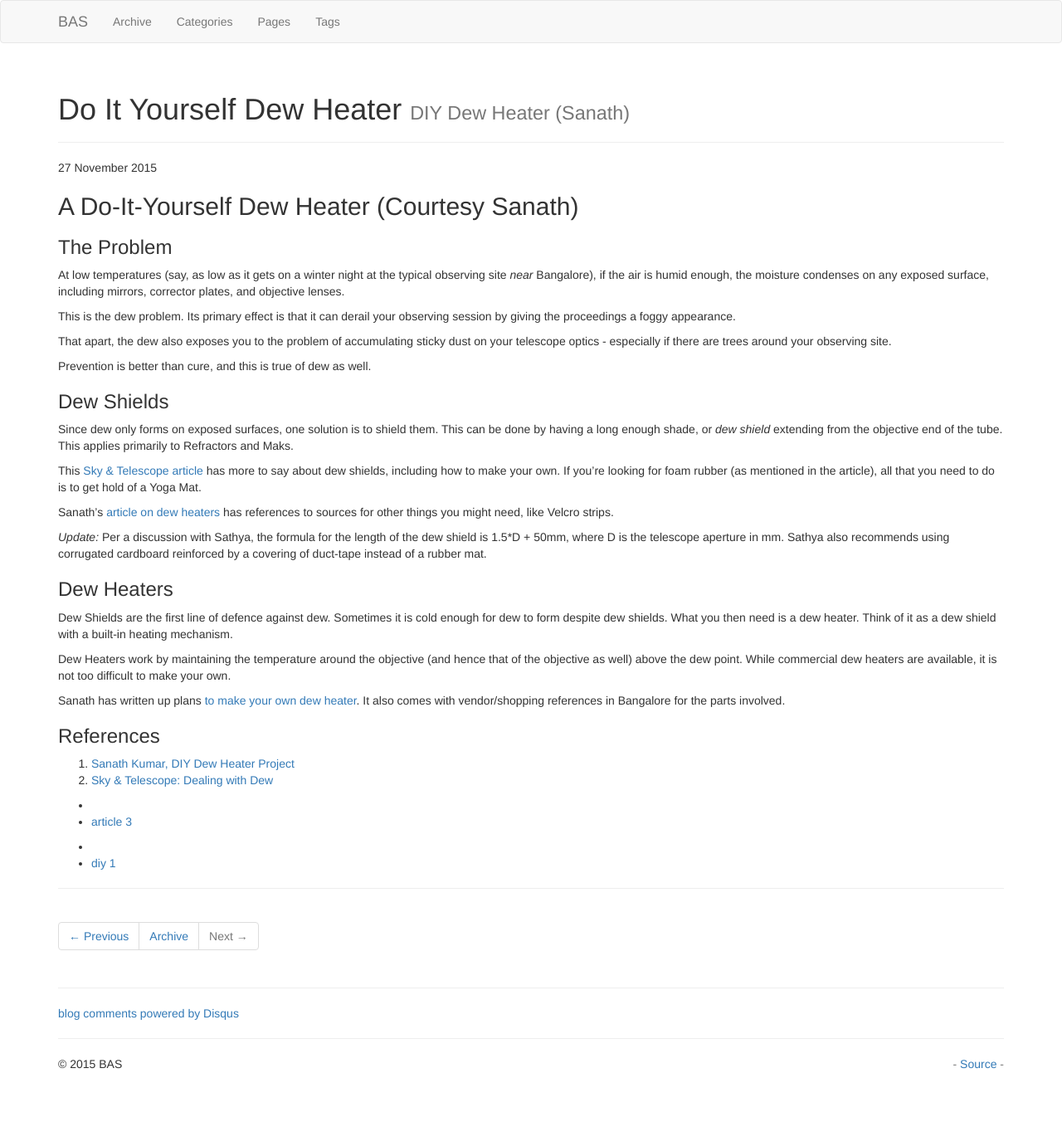
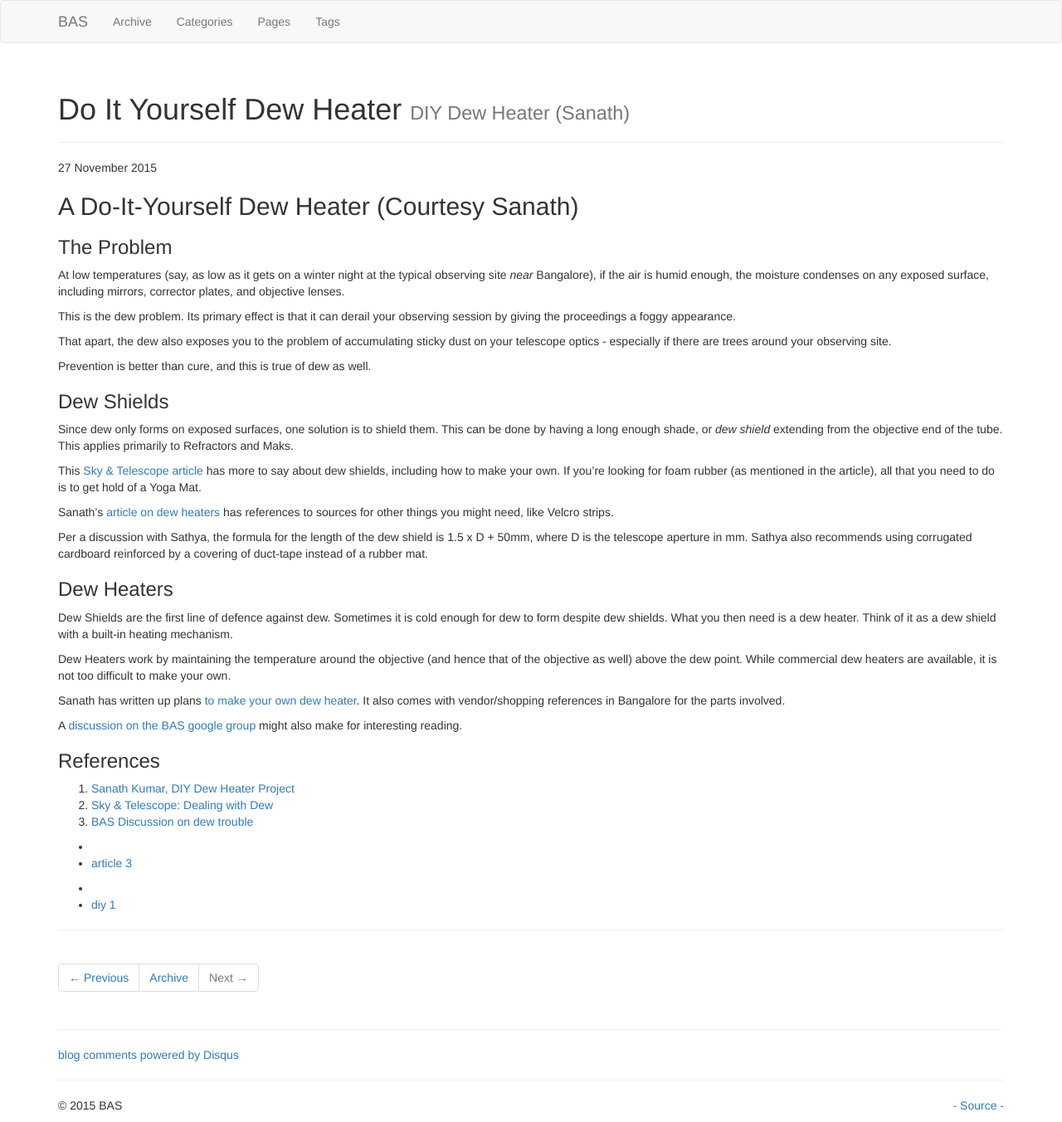
Before and after one commit to bas-org/bas-org.github.io, a Jekyll site: the page built from _posts/2015-11-27-do-it-yourself-dew-heater.markdown, in a window 1280 px wide. Shown: the whole page at 83% size. Built offline with Jekyll 4.4.1, drawn with Linux system fonts in a browser that asks for light colours; nearby versions of some CDN libraries; library files that are not in the unit come from our copies; comment, search, counter and statistics services are not loaded; before the commit the page ends 1302 px from its top, so only the background shows below that.

Commit message:
Added a reference to a recent BAS discussion on dew heaters.

```diff
--- a/_posts/2015-11-27-do-it-yourself-dew-heater.markdown
+++ b/_posts/2015-11-27-do-it-yourself-dew-heater.markdown
@@ -36,11 +36,10 @@ article), all that you need to do is to get hold of a Yoga Mat.
 Sanath's [article on dew heaters][1] has references to sources for other things
 you might need, like Velcro strips.
 
-*Update:*
-Per a discussion with Sathya, the formula for the length of the dew
-shield is 1.5*D + 50mm, where D is the telescope aperture in mm.  Sathya also
-recommends using corrugated cardboard reinforced by a covering of duct-tape
-instead of a rubber mat.
+Per a discussion with Sathya, the formula for the length of the dew shield is
+1.5 x D + 50mm, where D is the telescope aperture in mm.  Sathya also recommends
+using corrugated cardboard reinforced by a covering of duct-tape instead of a
+rubber mat.
 
 ### Dew Heaters
 Dew Shields are the first line of defence against dew. Sometimes it is cold
@@ -54,10 +53,13 @@ are available, it is not too difficult to make your own.
 Sanath has written up plans [to make your own dew heater][1]. It also comes with
 vendor/shopping references in Bangalore for the parts involved.
 
+A [discussion on the BAS google group][3] might also make for interesting reading.
 
 ### References
 1. [Sanath Kumar, DIY Dew Heater Project][1]
 2. [Sky & Telescope: Dealing with Dew][2]
+3. [BAS Discussion on dew trouble][3]
 
 [1]:    http://celestial-explorer.blogspot.in/2015/11/dew-heater-diy-for-8-gso-telescope.html "Sanath Kumar, DIY Dew Heater Project "
 [2]:    http://www.skyandtelescope.com/astronomy-resources/dealing-with-dew/ "Sky & Telescope: Dealing With Dew"
+[3]:    https://groups.google.com/forum/#!msg/b-a-s/bdl0M-jaUuE/1iqDg5hGCAAJ "BAS discussion on dew trouble"
```
